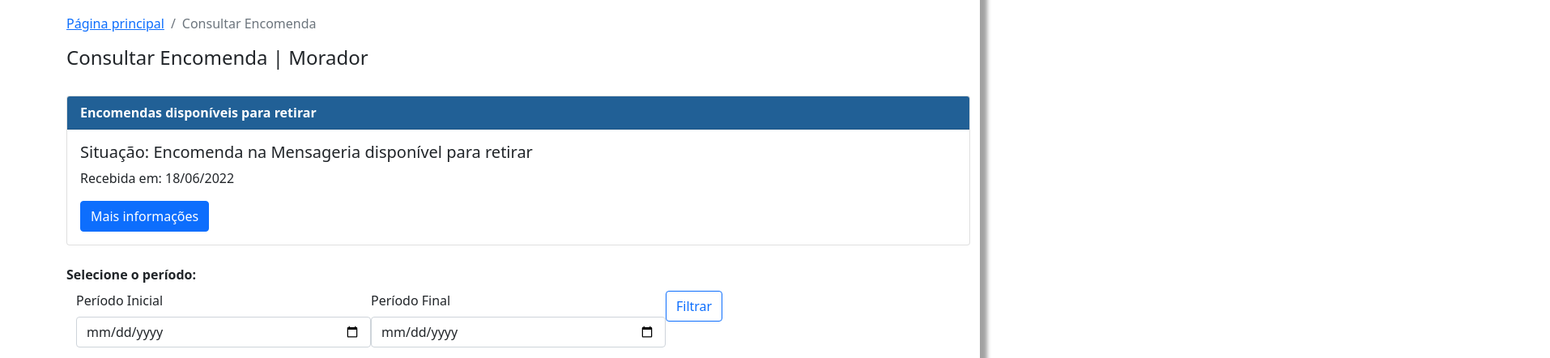
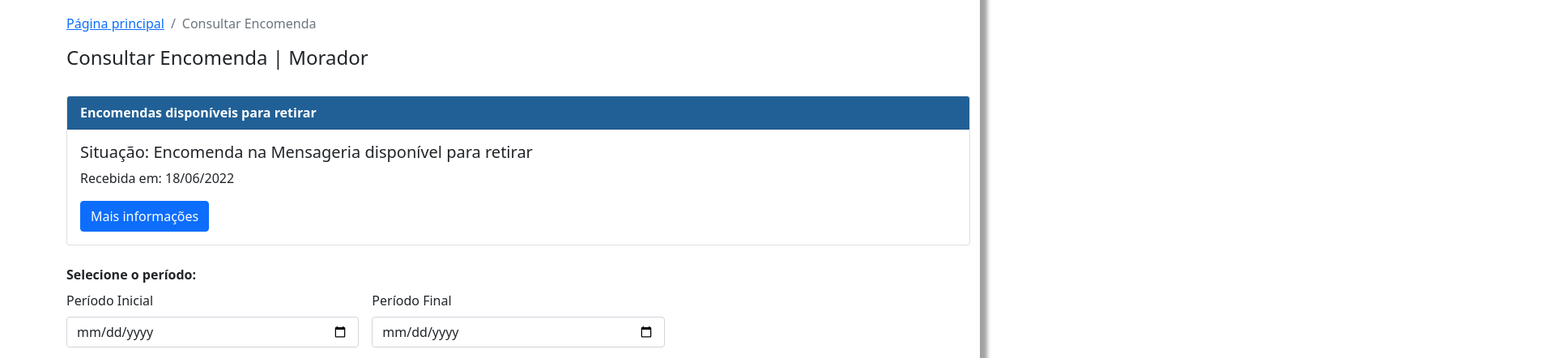
Before and after one commit to A3initiative/projeto, a website: page consultarEncomenda.html in a window 1280 px wide. Shown: the part 143-585 px from the top of the page at 81% size, 1914 px wide, since content can reach past the window. Drawn offline with nearby package versions, Linux system fonts and the light colour scheme.

Commit message:
Ajuste no reponsivo da tela Consultar Encomenda

```diff
--- a/consultarEncomenda.html
+++ b/consultarEncomenda.html
@@ -102,21 +102,22 @@
             <label for="filtros" class="form-label"
             ><strong>Selecione o período:</strong></label
           >
-            <div class="container-fluid">
-              <form class="d-flex">
-                <div class="col-sm-4 col-md-">
+              <form class="row g-3">
+                <div class="col-4">
                   <label for="periodoInicial" class="form-label">Período Inicial</label>
                   <input class="form-control me-2" type="date" placeholder="Período Inicial" aria-label="Período Inicial">
                 </div>
-                <div class="col-sm-4 col-md-4">
+                <div class="col-4">
                   <label for="periodoFinal" class="form-label">Período Final</label>
                   <input class="form-control me-2" type="date" placeholder="Período Final" aria-label="Período Final">
                 </div>
-                <div class="col-md-12">
-                  <button class="btn btn-outline-primary" type="submit">Filtrar</button>
+                <div class="col-12">
+                  <button type="submit" class="btn btn-primary">
+                    Consultar encomenda
+                  </button>
+                  <br /><br />
                 </div>
               </form>
-            </div>
 
         <div class="col-md-12">
           <div class="card">
--- /dev/null
+++ b/package.json
@@ -0,0 +1,5 @@
+{
+  "dependencies": {
+    "bootstrap-icons": "^1.8.3"
+  }
+}
```
Also changed, not shown: manterEncomenda_consultar.html (+1 -1 lines), 2 other files.
